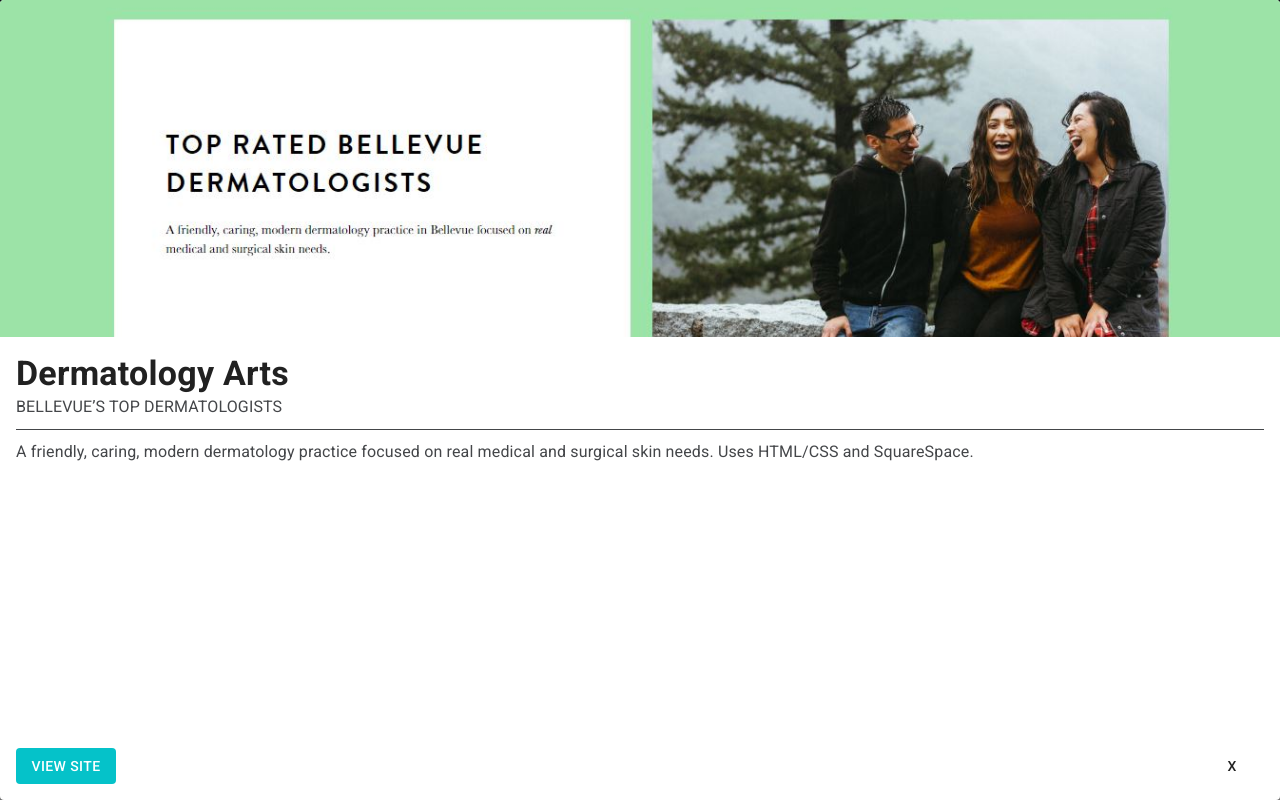
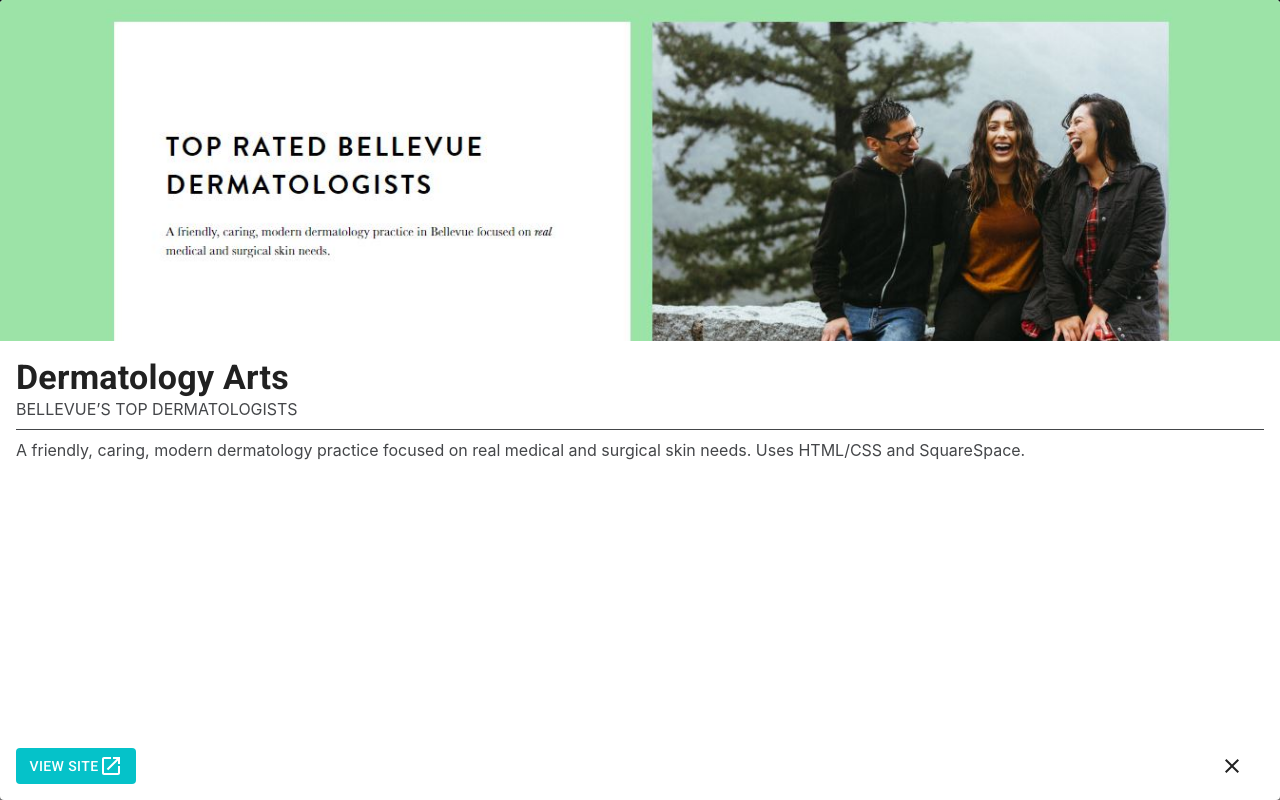
Before and after one commit to ricecreamdude/joshuaho.me, a React (Create React App) app: page / in a window 1280 px wide. Both pictures are taken after a click on the button 213 px from the left and 1832 px from the top of the page. Shown: the part 1268-2068 px from the top of the page. Built offline with nearby package versions, Linux system fonts and the light colour scheme.

Commit message:
updates to page sizing

```diff
--- a/src/components/Hero/Hero.js
+++ b/src/components/Hero/Hero.js
@@ -12,9 +12,10 @@
         backgroundColor: theme.palette.background.dark,
         color: "white"
     },
+    text:{ fontSize:"40px"},
     name:{
         color: theme.palette.primary.main,
-        fontSize: "56px"
+        fontSize: "48px"
     }
 }));
 
@@ -26,9 +27,9 @@
         <div>
             <Box display="flex" className={classes.root} alignItems="center">
                 <Container maxWidth="sm">
-                    <Typography component="h1" variant="h3" >
+                    <Typography component="h1" variant="h3" className={classes.text} >
                     Hi, I'm <span className={classes.name}>Joshua Ho</span>. <br />
-                        I'm a Web Developer
+                        I'm a full-stack web developer
                     </Typography>
                 </Container>
             </Box>
--- a/src/components/Projects/ProjectData.js
+++ b/src/components/Projects/ProjectData.js
@@ -3,6 +3,7 @@
         companyTitle:"Dermatology Arts",
         cardImage: "./images/portfolio/dermarts/logo.png",
         techUsed:"HTML/CSS",
+        url:"https://dermatologyarts.com/",
         modalImages:[],
         modalImageTemp:'./images/portfolio/dermarts/dermatology_arts_modal.jpg',
         modalSubtitle:"Bellevue’s Top Dermatologists",
--- a/src/components/Projects/ProjectModal.js
+++ b/src/components/Projects/ProjectModal.js
@@ -4,8 +4,10 @@
 
 import { Modal, Button, Backdrop, Fade, } from '@material-ui/core';
 
-import { Card, CardActionArea, CardMedia, CardContent, CardActions} from '@material-ui/core';
+import { Card, CardActionArea, CardMedia, CardContent, Link} from '@material-ui/core';
 import { Typography } from '@material-ui/core'
+
+import { Close, OpenInNew } from '@material-ui/icons';
 
 
 const useStyles = makeStyles( theme => ({
@@ -47,7 +49,7 @@
         height:"36px",
         backgroundColor: theme.palette.primary.main,
         color: 'white',
-        width: '100px'
+        width: '120px'
     },
     closeButton:{
         height: "36px",
@@ -79,28 +81,31 @@
                             <Typography component="h4" variant="h4" className={classes.title}>
                                 {props.data.companyTitle}
                             </Typography>
-                            <Typography component="p" className={classes.subtitle}>
+                            <Typography component="p" variant="p" className={classes.subtitle}>
                                 {props.data.modalSubtitle}
                             </Typography>
                         </div>
                         <div className={classes.hr} />
-                        <Typography component="p">
+                        <Typography component="p" variant="p">
                             {props.data.modalDescription}
                         </Typography>
                     </CardContent>
                     <CardActionArea className={classes.actionsContainer}>
                         {/* View Site */}
-                        <Button
-                            onClick={props.handleClose}
-                            className={classes.viewSiteButton}
-                        >
-                            View Site
-                        </Button>
+                        <Link href={props.data.url} target="_blank" rel="noopener" underline="none">
+                            <Button
+                                onClick={props.handleClose}
+                                className={classes.viewSiteButton}
+                            >
+                                View Site <OpenInNew p={1} />
+
+                            </Button>
+                        </Link>
                         <Button
                             onClick={props.handleClose}
                             className={classes.closeButton}
                         >
-                            X
+                            <Close />
                         </Button>
                     </CardActionArea>
                 </Card>
```
